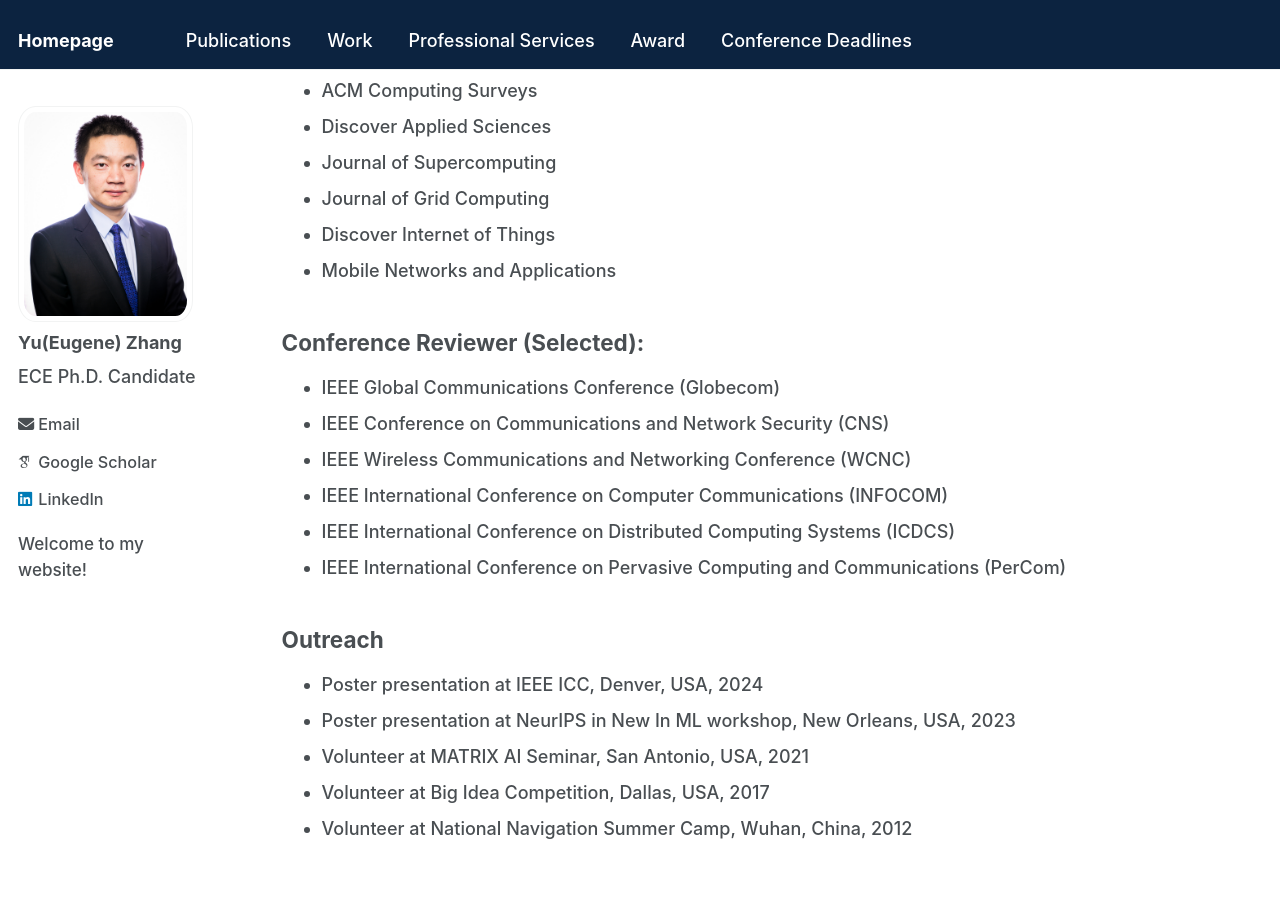
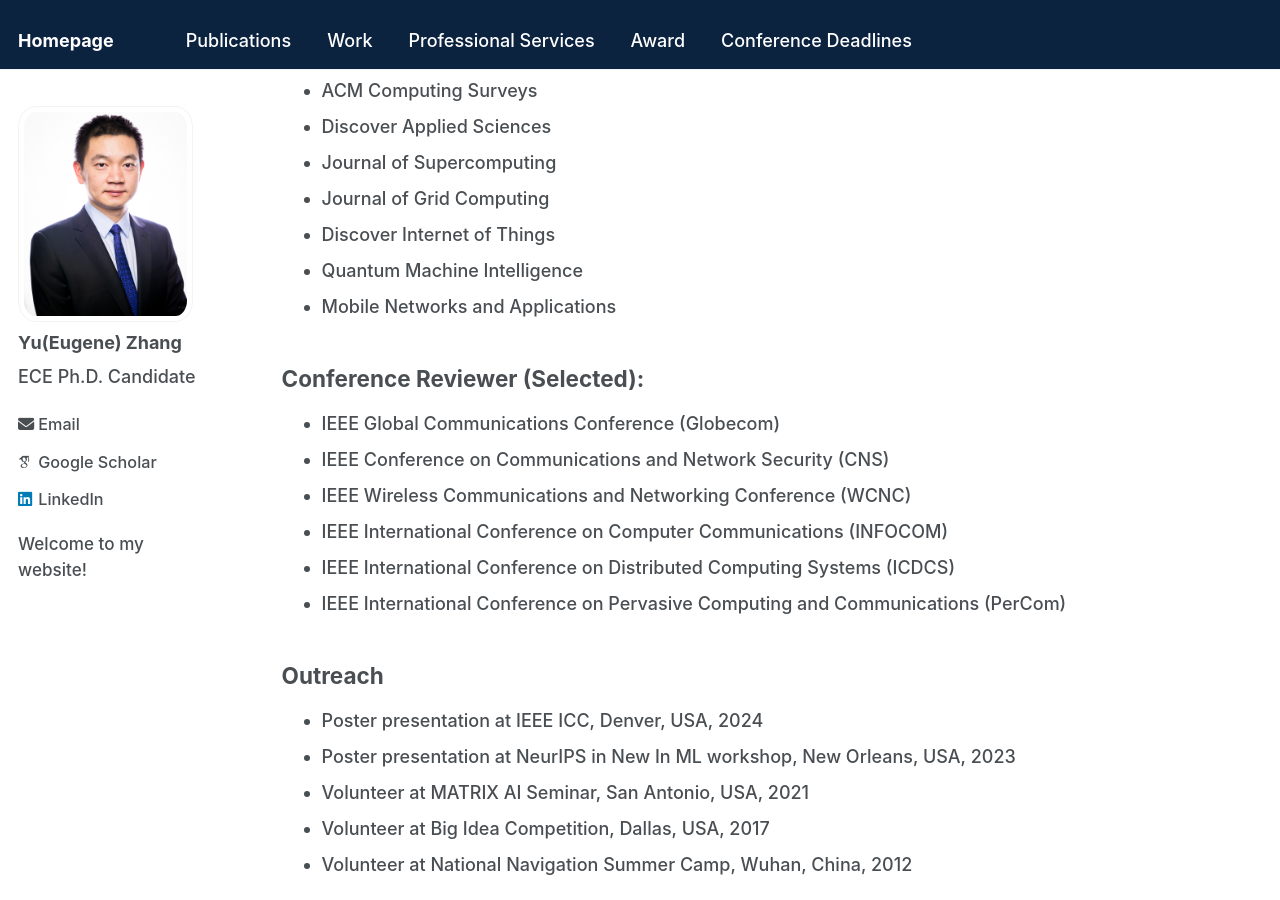
Before and after one commit to Yu-Zhang-Eugene/yu-zhang-eugene.github.io, a Jekyll site: the page built from _pages/professional-services.md, in a window 1280 px wide and 900 px high, scrolled down 786 px. Built offline with Jekyll 4.4.1, drawn with Linux system fonts in a browser that asks for light colours; some web fonts are replaced; a script that is not in the unit is left out.

Commit message:
Update professional-services.md

```diff
--- a/_pages/professional-services.md
+++ b/_pages/professional-services.md
@@ -30,6 +30,7 @@ Journal Reviewer (Selected):
 - Journal of Supercomputing
 - Journal of Grid Computing
 - Discover Internet of Things
+- Quantum Machine Intelligence
 - Mobile Networks and Applications
 
 
```
